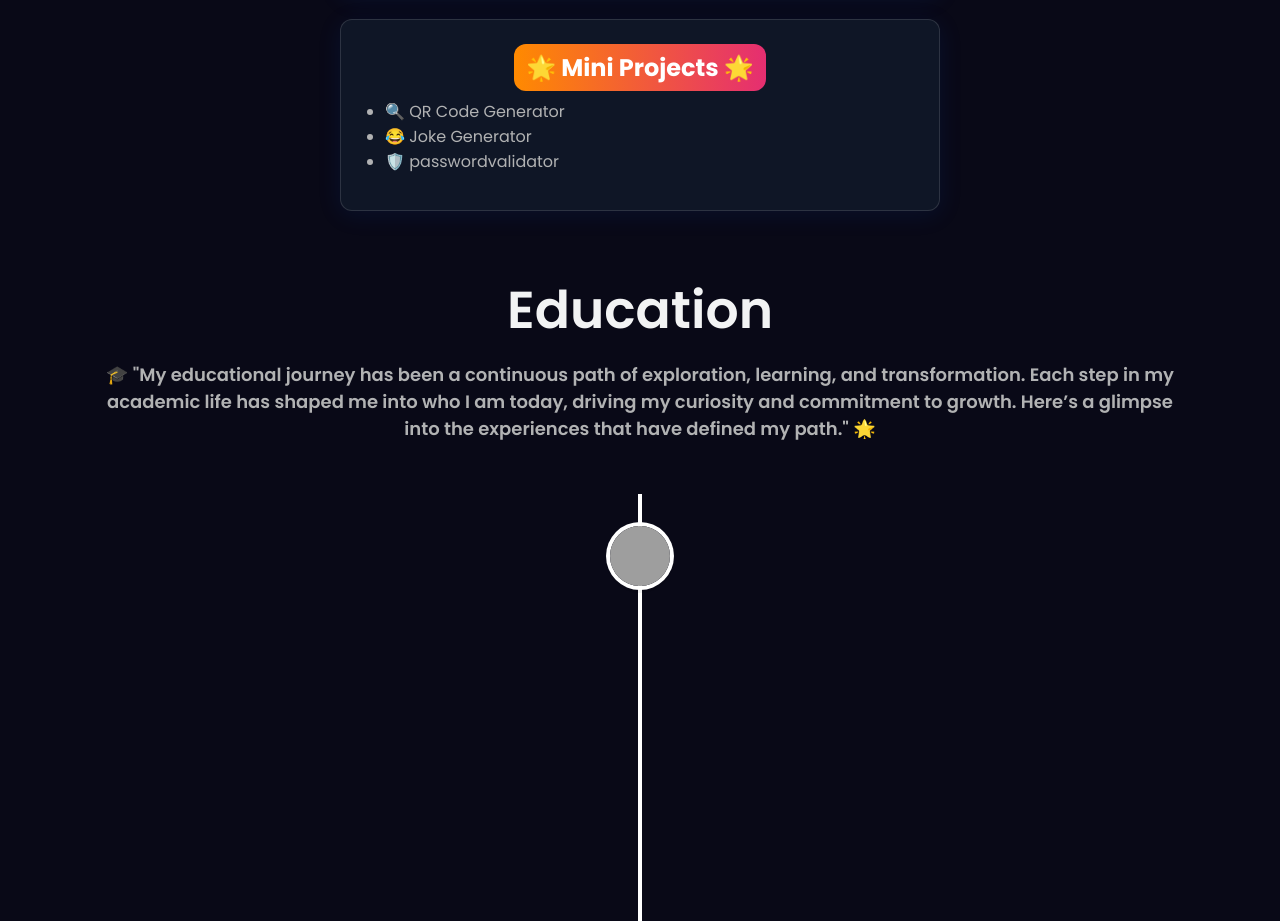
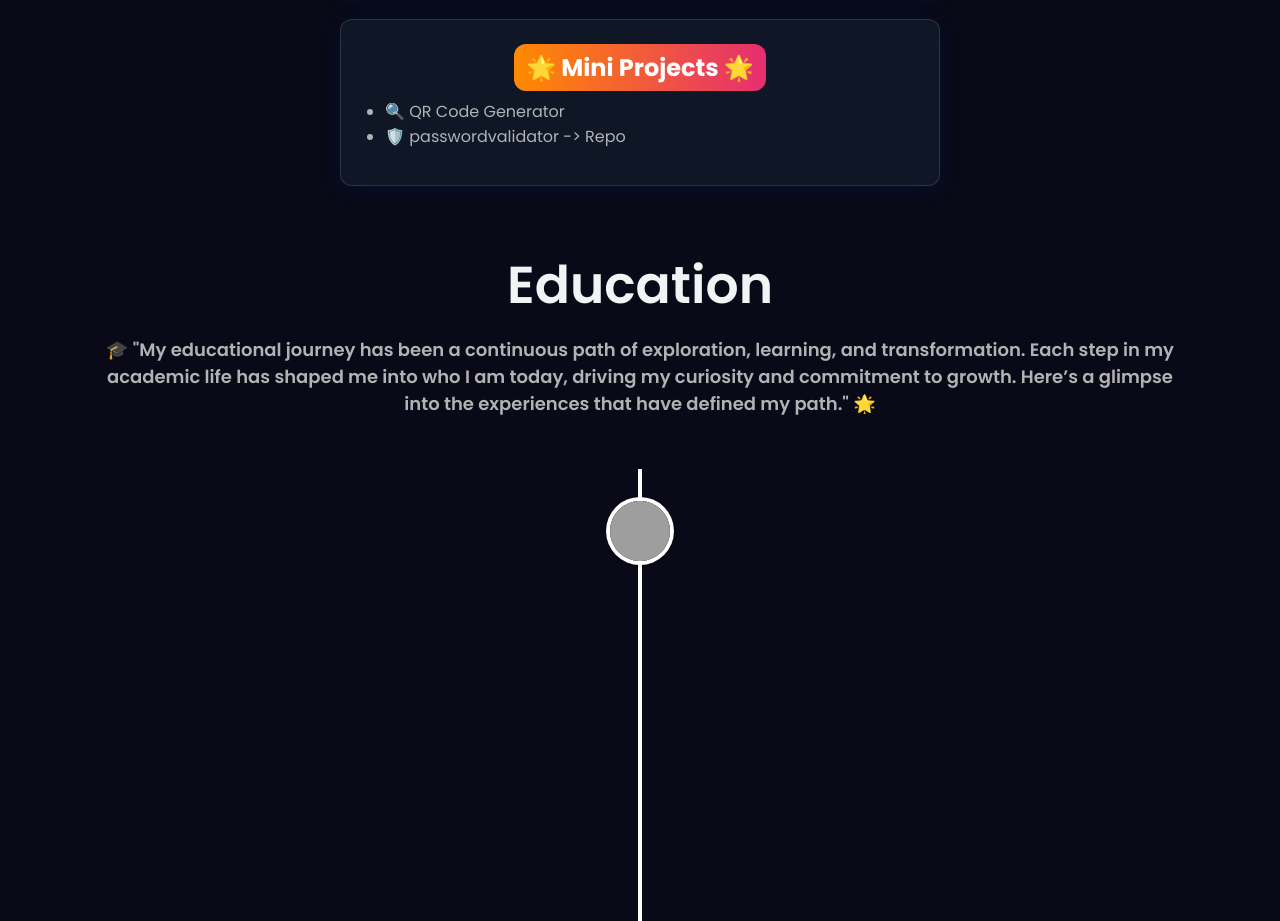
Before and after one commit to pedadasaikrishna/Saikrishna.p, a React (Create React App) app: page / in a window 1280 px wide. Shown: the part 3960-4881 px from the top of the page. Built offline with nearby package versions, Linux system fonts and the light colour scheme; no server answers; the database is empty; grey boxes are pictures that could not be loaded.

Commit message:
Update Projects.jsx

```diff
--- a/src/components/sections/Projects.jsx
+++ b/src/components/sections/Projects.jsx
@@ -181,8 +181,8 @@ const Projects = () => {
           <ProjectDescription>
             <ul>
               <li style={{ marginLeft: "20px" }}>🔍 <Links href="https://qrgeneratorbysaikrishna.netlify.app" target="_blank">QR Code Generator</Links></li>
-              <li style={{ marginLeft: "20px" }}>😂 <Links href="https://jokegeneratorbysaikrishna.netlify.app" target="_blank">Joke Generator</Links></li>
-              <li style={{ marginLeft: "20px" }}>🛡️ <Links href="https://github.com/pedadasaikrishna/passwordvalidator" target="_blank">passwordvalidator</Links></li>
+{/*               <li style={{ marginLeft: "20px" }}>😂 <Links href="https://jokegeneratorbysaikrishna.netlify.app" target="_blank">Joke Generator</Links></li> */}
+              <li style={{ marginLeft: "20px" }}>🛡️ <Links href="https://github.com/pedadasaikrishna/passwordvalidator" target="_blank">passwordvalidator -> Repo</Links></li>
             </ul>
           </ProjectDescription>
         </ProjectCard>
```
